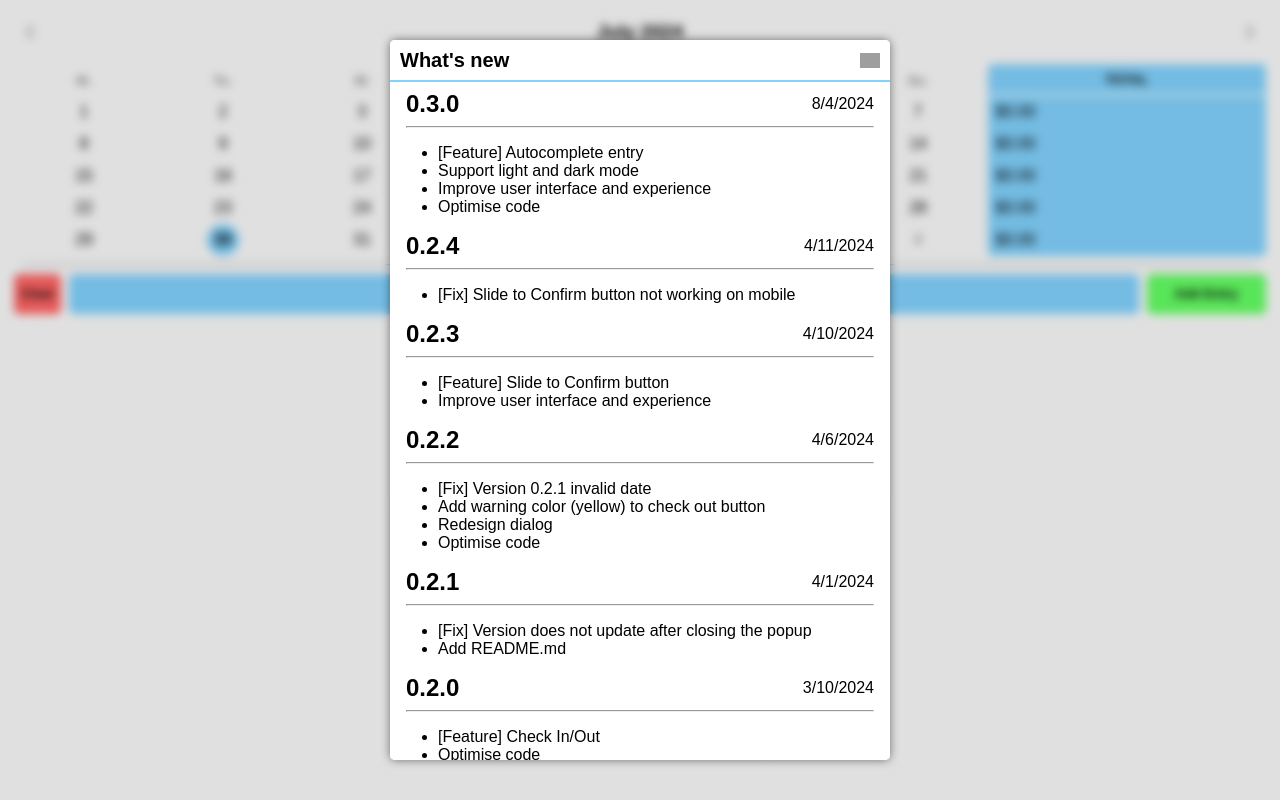
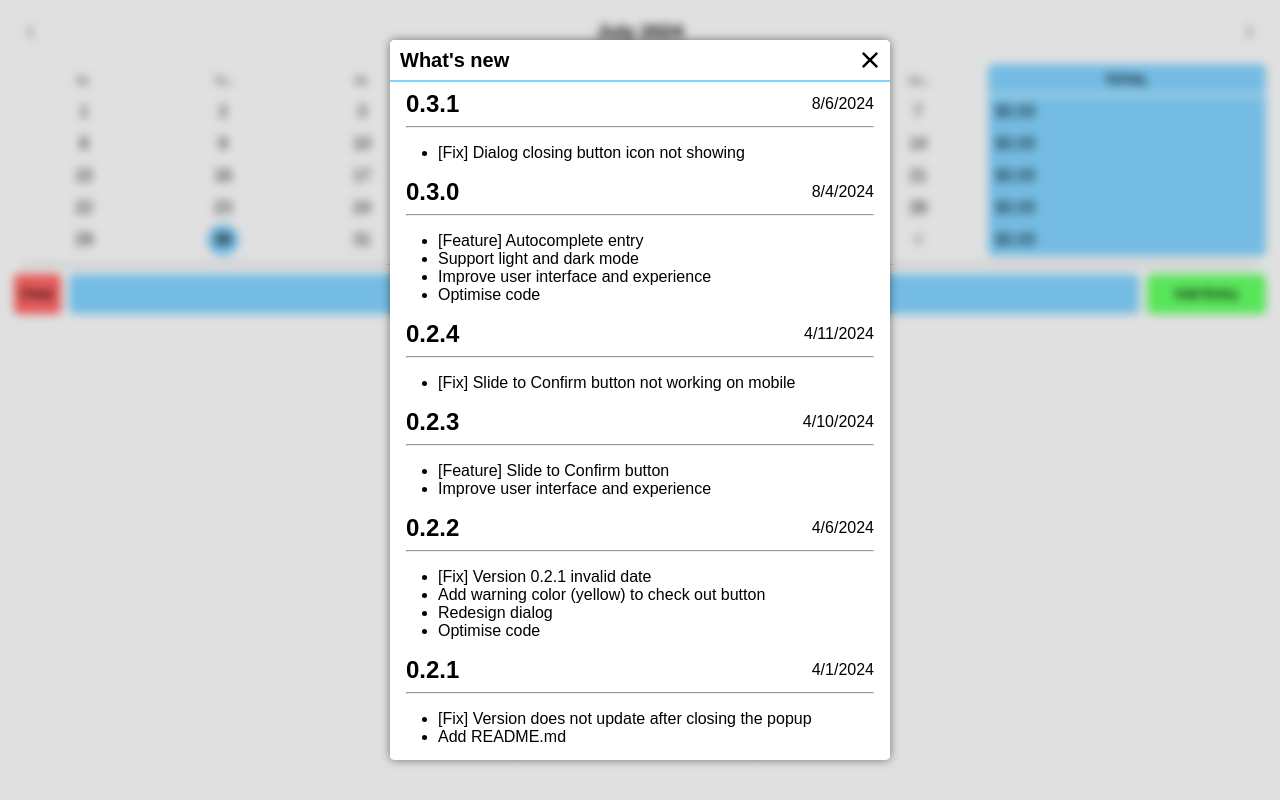
Before and after one commit to MinhQuan-Tran/Payment-Calculator, a Vue app in the folder Payment Calculator/: page / in a window 1280 px wide. Built offline with nearby package versions, Linux system fonts and the light colour scheme; grey boxes are pictures that could not be loaded.

Commit message:
Fix - Dialog closing button not showing

```diff
--- a/Payment Calculator/changelog.json
+++ b/Payment Calculator/changelog.json
@@ -58,5 +58,10 @@
       "Improve user interface and experience",
       "Optimise code"
     ]
+  },
+  {
+    "version": "0.3.1",
+    "date": "2024-08-07T00:00:00+1000",
+    "changes": ["[Fix] Dialog closing button icon not showing"]
   }
 ]
--- a/Payment Calculator/package.json
+++ b/Payment Calculator/package.json
@@ -1,6 +1,6 @@
 {
   "name": "payment-calculator",
-  "version": "0.3.0",
+  "version": "0.3.1",
   "private": true,
   "type": "module",
   "scripts": {
--- a/Payment Calculator/src/assets/main.css
+++ b/Payment Calculator/src/assets/main.css
@@ -90,14 +90,14 @@ button:hover {
   display: inline-block;
   width: 1em;
   height: 1em;
-  --close-icon: url('./icons8-close-black.svg');
+  --close-icon: url('/icons8-close-black.svg');
   background: var(--close-icon) 50% 50% no-repeat;
   background-size: 100%;
 }
 
 @media screen and (prefers-color-scheme: dark) {
   .icons8-close {
-    --close-icon: url('./icons8-close-white.svg');
+    --close-icon: url('/icons8-close-white.svg');
   }
 }
 
```
Also changed, not shown: 1 other file (tests, documents, lock files or other folders).
